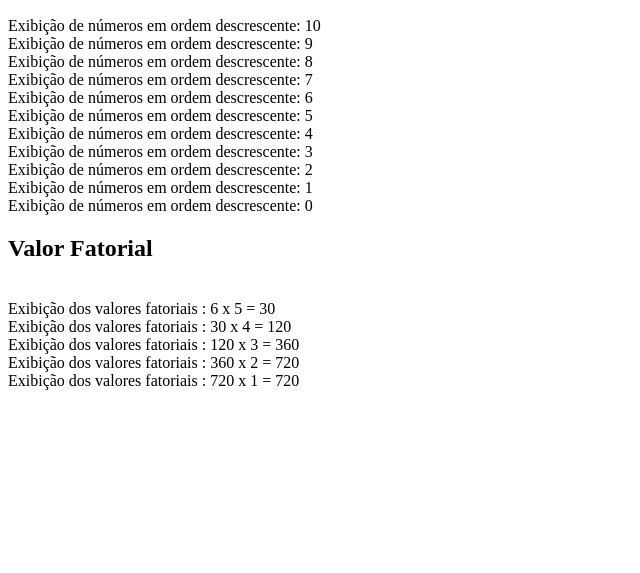
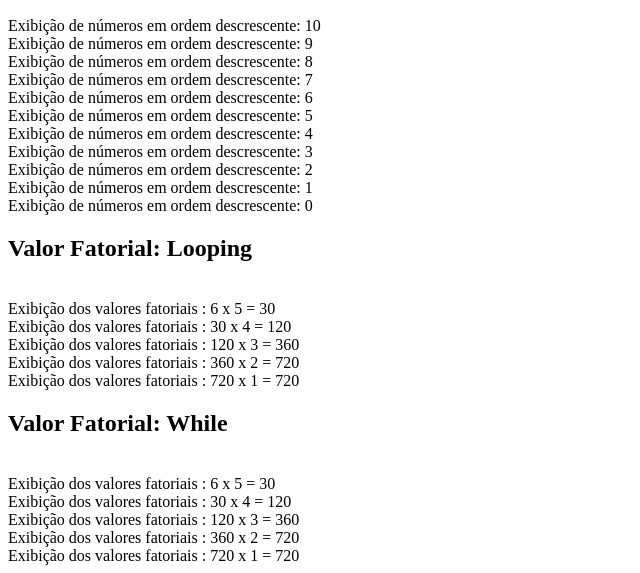
Before and after one commit to theSpanholi/curso_php_26, a PHP site: page / in a window 1280 px wide. Shown: the part 3519-4092 px from the top of the page, without its empty margins (0-640 px from the left). Before the commit the page ends 3909 px from the top, so only its background shows below. Run offline with PHP 8.4, Linux system fonts and the light colour scheme.

Commit message:
Revisão e tema While

```diff
--- a/index.php
+++ b/index.php
@@ -417,7 +417,7 @@ for ($contadorDecrescente = 10; $contadorDecrescente >= 0; $contadorDecrescente-
 
 //Calcular o fatorial de um numero. EX: calcular o fatorial de 5 = 120.
 
-echo"<h2>Valor Fatorial</h2>";
+echo"<h2>Valor Fatorial: Looping </h2>";
 
 $numeroFatorial= 6;
 $antecessor = $numeroFatorial -1;
@@ -429,3 +429,18 @@ for ($contadorFatorial = $antecessor; $contadorFatorial >= 1; $contadorFatorial-
 
 //  1  001
 // -1  1001
+
+echo"<h2>Valor Fatorial: While</h2>";
+
+$numeroFatorial= 6;
+$antecessor = $numeroFatorial -1;
+$contadorFatorial = $antecessor;
+
+while ($contadorFatorial >= 1){
+        echo"<br>";
+        echo"Exibição dos valores fatoriais : $numeroFatorial x $contadorFatorial = " . $numeroFatorial *= $contadorFatorial;
+
+        $contadorFatorial--;
+}
+
+// TEMA DE CASA, FAZER
```
